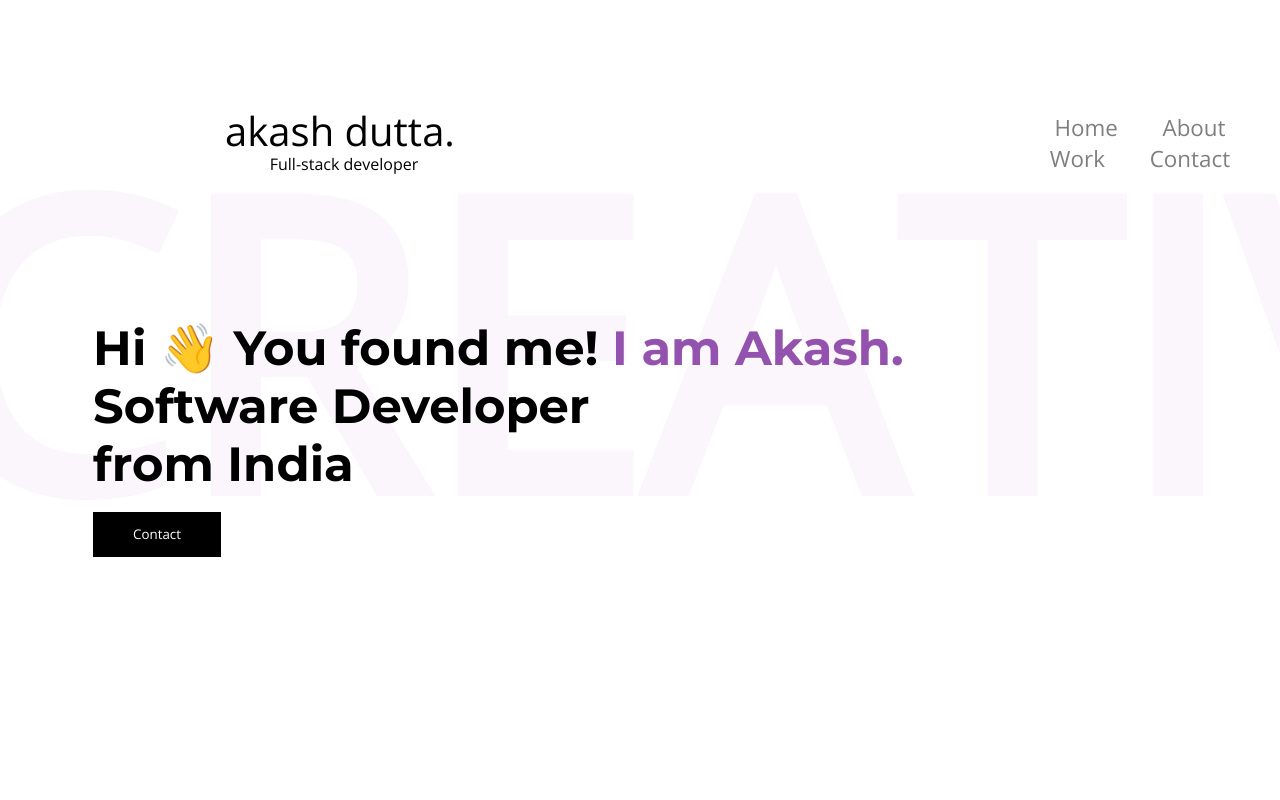
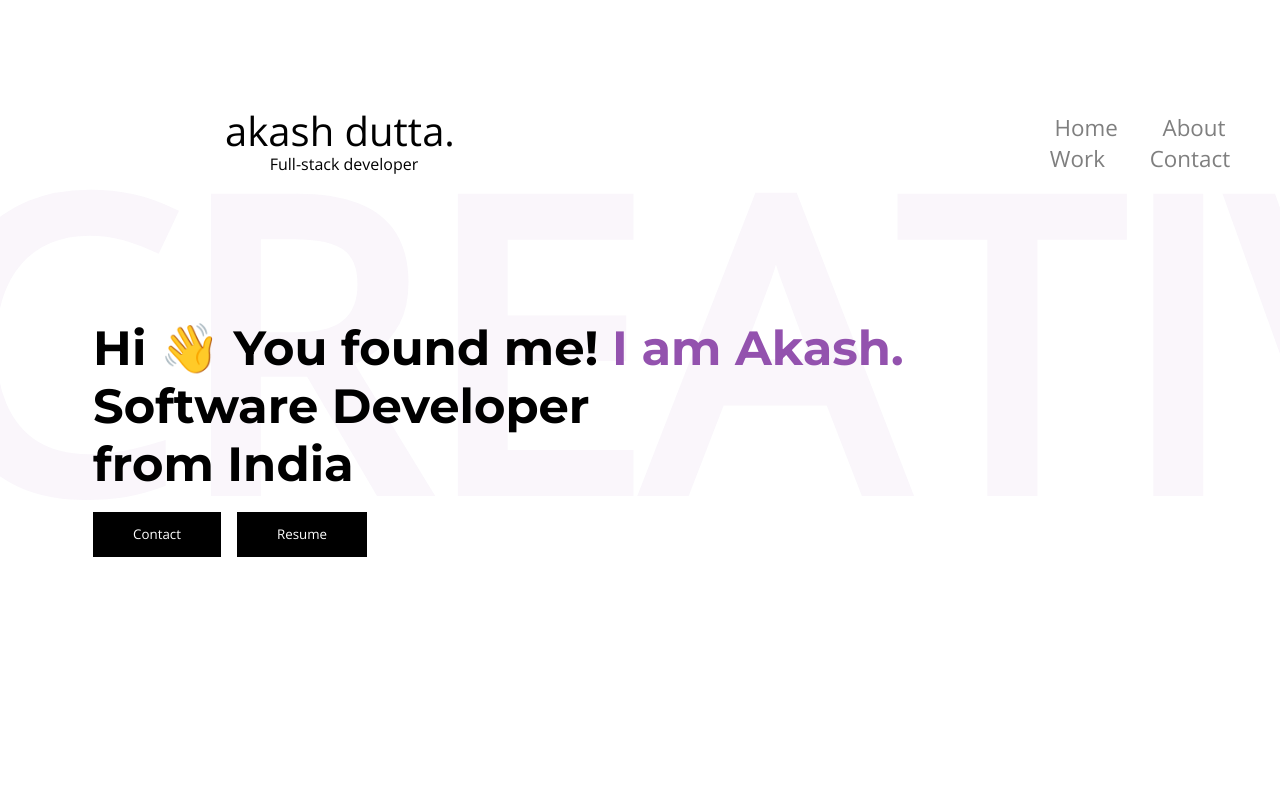
Before and after one commit to adutta93/akash-portfolio, a React (Create React App) app: page / in a window 1280 px wide. Shown: the top 800 px of the page. Built offline with nearby package versions, Linux system fonts and the light colour scheme; the HTML template or start-up script is replaced by a standard one.

Commit message:
some changes

```diff
--- a/src/App.css
+++ b/src/App.css
@@ -84,6 +84,7 @@ li .link:hover {
   background: black;
   border: 0px;
   padding: 1em 3em;
+  margin-right: 16px;
   transition: all 0.2s ease-out;
   -webkit-transition: all 0.2s ease-out;
   -moz-transition: all 0.2s ease-out;
--- a/src/components/Header.js
+++ b/src/components/Header.js
@@ -29,8 +29,21 @@ class Header extends Component {
             {data.headerTagline[3]}
             <br></br>
             <button>
-              <a href={`mailto:${data.contactEmail}`} rel="noopener noreferrer">
+              <a
+                href="mailto:dutta.akash1993official@gmail.com"
+                target="blank"
+                rel="noopener noreferrer"
+              >
                 Contact
+              </a>
+            </button>
+            <button>
+              <a
+                href={data.resumeDownload}
+                target="blank"
+                rel="noopener noreferrer"
+              >
+                Resume
               </a>
             </button>
           </p>
--- a/src/yourdata.js
+++ b/src/yourdata.js
@@ -20,6 +20,9 @@ export default {
 
   ShowAboutImage: false, //true or false (Change Here)
   // Change Projects Here
+
+  resumeDownload:
+    "https://drive.google.com/file/d/1KRC6OchKvweMX4RntoWW7N4Sh5VDTYvf/view?usp=sharing",
   projects: [
     {
       id: 1,
```
